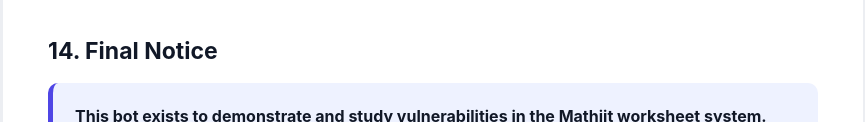
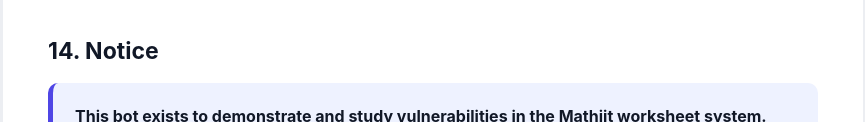
Before and after one commit to quizy7903-hue/worksheet, a website: page terms.html in a window 1280 px wide. Shown: the part 4516-4638 px from the top of the page, without its empty margins (207-1072 px from the left). Drawn offline with Linux system fonts and the light colour scheme.

Commit message:
Update terms.html

```diff
--- a/terms.html
+++ b/terms.html
@@ -390,7 +390,7 @@
                 <li>You understand that the creators are not responsible for consequences resulting from your misuse of the bot.</li>
             </ul>
 
-            <h2>14. Final Notice</h2>
+            <h2>14. Notice</h2>
 
             <div class="notice">
                 <p>
```
